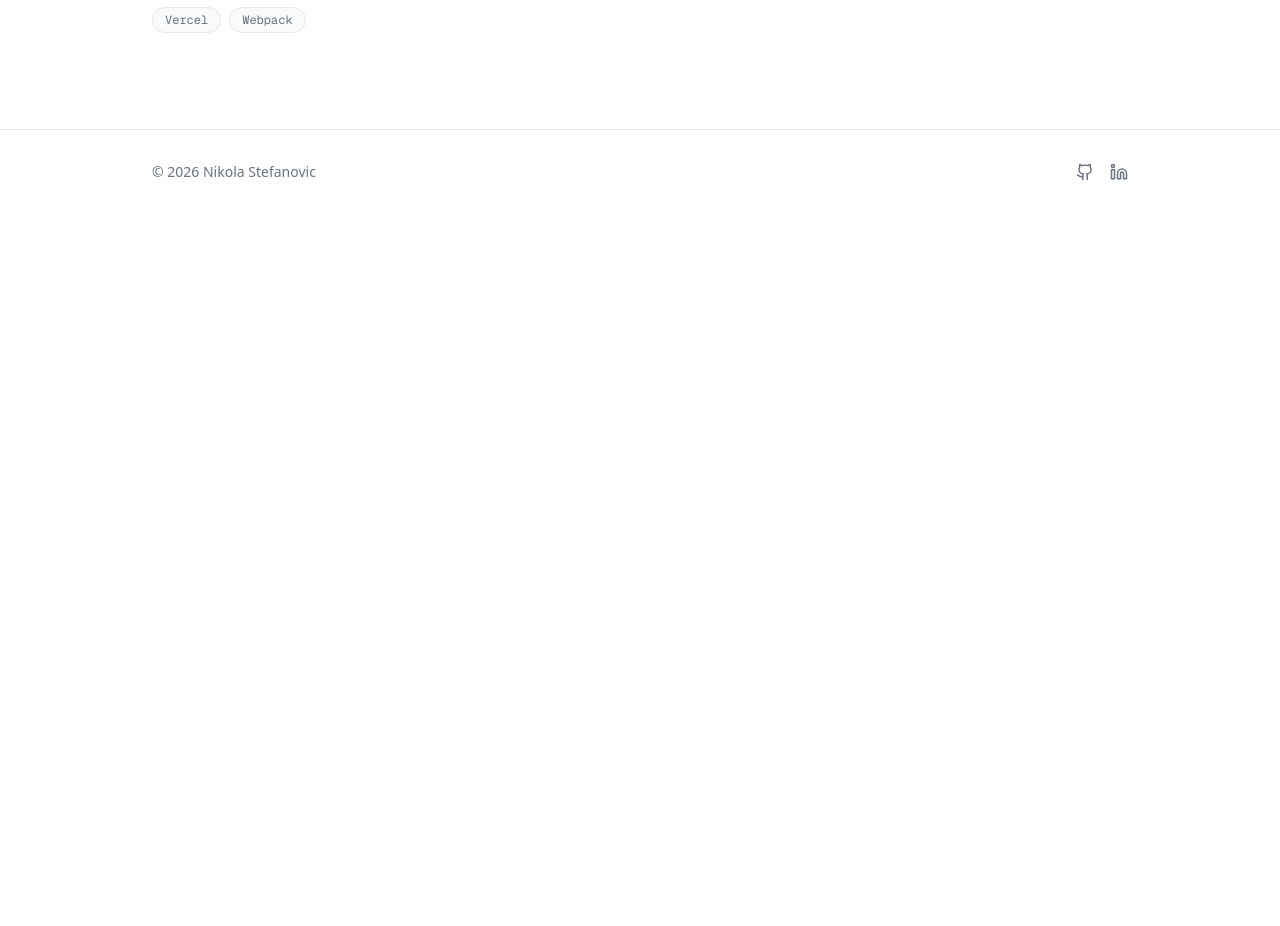
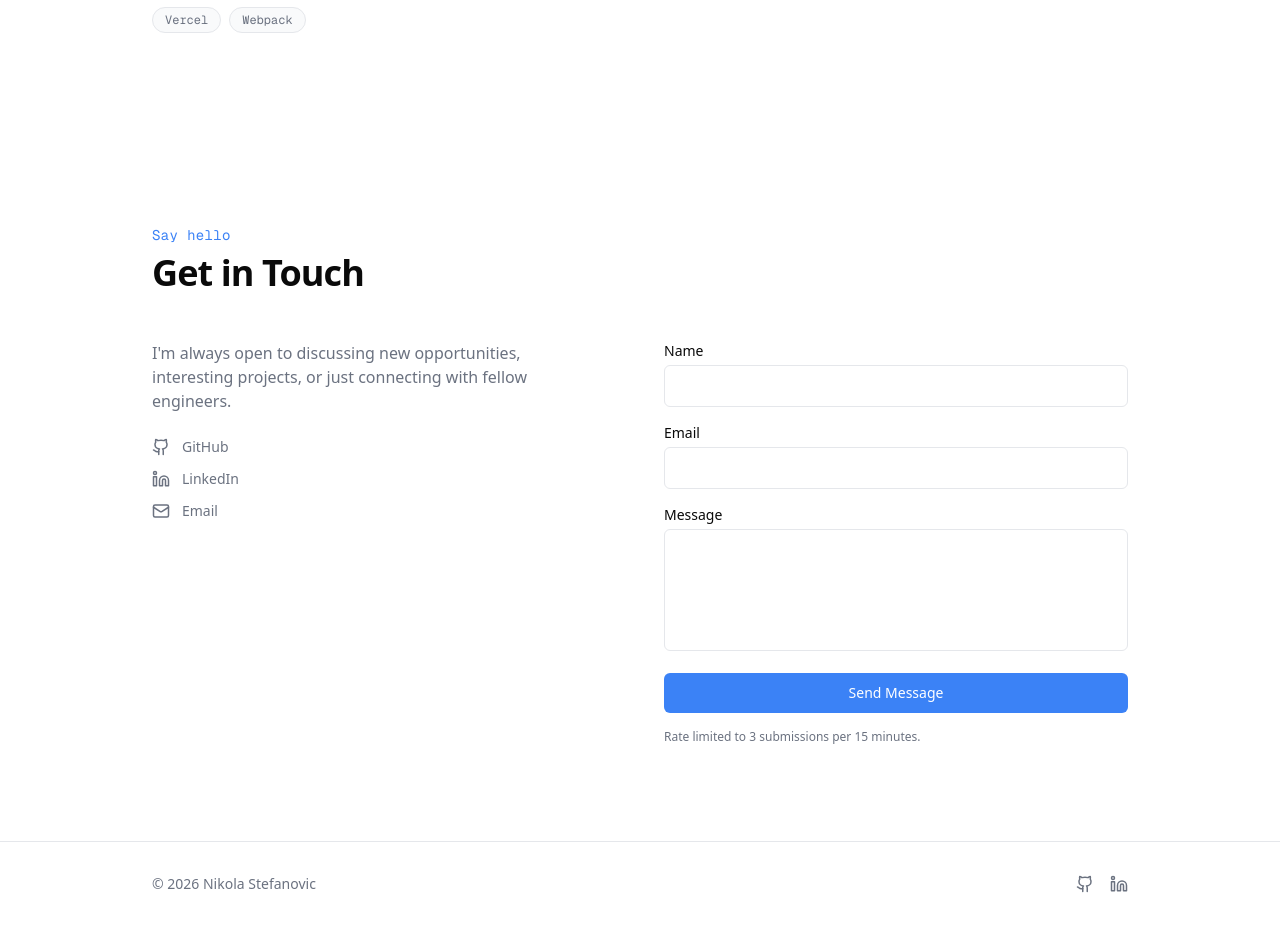
Before and after one commit to IronnKnight/portfolio, a Next.js app: page / in a window 1280 px wide. Shown: the part 4380-5306 px from the top of the page. Before the commit the page ends 4594 px from the top, so only its background shows below. Built offline with nearby package versions, Linux system fonts and the light colour scheme.

Commit message:
04: Contact section with form UI (#12)

```diff
--- a/src/app/page.tsx
+++ b/src/app/page.tsx
@@ -4,6 +4,7 @@ import { Hero } from "@/components/sections/Hero";
 import { Experience } from "@/components/sections/Experience";
 import { Approach } from "@/components/sections/Approach";
 import { TechStack } from "@/components/sections/TechStack";
+import { Contact } from "@/components/sections/Contact";
 
 export default function Home() {
   return (
@@ -13,6 +14,7 @@ export default function Home() {
       <Experience />
       <Approach />
       <TechStack />
+      <Contact />
       <Footer />
     </>
   );
--- /dev/null
+++ b/src/components/sections/Contact.tsx
@@ -0,0 +1,162 @@
+"use client";
+
+import { useForm } from "react-hook-form";
+import { zodResolver } from "@hookform/resolvers/zod";
+import { z } from "zod";
+import { Container } from "@/components/ui/Container";
+import { SectionHeading } from "@/components/ui/SectionHeading";
+import { Button } from "@/components/ui/Button";
+import { personalInfo } from "@/lib/data";
+import { Github, Linkedin, Mail } from "lucide-react";
+import { useState } from "react";
+import type { ContactFormData } from "@/types";
+
+const contactSchema = z.object({
+  name: z.string().min(2, "Name must be at least 2 characters"),
+  email: z.string().email("Please enter a valid email address"),
+  message: z
+    .string()
+    .min(10, "Message must be at least 10 characters")
+    .max(1000, "Message must be under 1000 characters"),
+});
+
+const socialIcons: Record<string, React.ReactNode> = {
+  GitHub: <Github size={18} />,
+  LinkedIn: <Linkedin size={18} />,
+  Email: <Mail size={18} />,
+};
+
+export function Contact() {
+  const [status, setStatus] = useState<{
+    type: "success" | "error";
+    message: string;
+  } | null>(null);
+
+  const {
+    register,
+    handleSubmit,
+    reset,
+    formState: { errors, isSubmitting },
+  } = useForm<ContactFormData>({
+    resolver: zodResolver(contactSchema),
+  });
+
+  async function onSubmit(data: ContactFormData) {
+    try {
+      const response = await fetch("/api/contact", {
+        method: "POST",
+        headers: { "Content-Type": "application/json" },
+        body: JSON.stringify(data),
+      });
+
+      const result = await response.json();
+
+      if (!response.ok) {
+        setStatus({ type: "error", message: result.message || "Something went wrong." });
+        return;
+      }
+
+      setStatus({ type: "success", message: "Message sent! I'll get back to you soon." });
+      reset();
+    } catch {
+      setStatus({ type: "error", message: "Failed to send message. Please try again." });
+    }
+  }
+
+  return (
+    <section id="contact" className="py-24">
+      <Container>
+        <SectionHeading label="Say hello" title="Get in Touch" />
+
+        <div className="grid gap-12 lg:grid-cols-2">
+          <div>
+            <p className="mb-6 max-w-md text-muted">
+              I&apos;m always open to discussing new opportunities, interesting
+              projects, or just connecting with fellow engineers.
+            </p>
+
+            <div className="flex flex-col gap-3">
+              {personalInfo.socials.map((social) => (
+                <a
+                  key={social.label}
+                  href={social.url}
+                  target={social.label !== "Email" ? "_blank" : undefined}
+                  rel={social.label !== "Email" ? "noopener noreferrer" : undefined}
+                  className="flex items-center gap-3 text-sm text-muted transition-colors hover:text-foreground"
+                >
+                  {socialIcons[social.label]}
+                  {social.label}
+                </a>
+              ))}
+            </div>
+          </div>
+
+          <form onSubmit={handleSubmit(onSubmit)} className="flex flex-col gap-4">
+            <div>
+              <label htmlFor="name" className="mb-1 block text-sm font-medium">
+                Name
+              </label>
+              <input
+                id="name"
+                type="text"
+                {...register("name")}
+                className="w-full rounded-md border border-border bg-background px-4 py-2.5 text-sm text-foreground outline-none transition-colors focus:border-accent"
+              />
+              {errors.name && (
+                <p className="mt-1 text-xs text-red-500">{errors.name.message}</p>
+              )}
+            </div>
+
+            <div>
+              <label htmlFor="email" className="mb-1 block text-sm font-medium">
+                Email
+              </label>
+              <input
+                id="email"
+                type="email"
+                {...register("email")}
+                className="w-full rounded-md border border-border bg-background px-4 py-2.5 text-sm text-foreground outline-none transition-colors focus:border-accent"
+              />
+              {errors.email && (
+                <p className="mt-1 text-xs text-red-500">{errors.email.message}</p>
+              )}
+            </div>
+
+            <div>
+              <label htmlFor="message" className="mb-1 block text-sm font-medium">
+                Message
+              </label>
+              <textarea
+                id="message"
+                rows={5}
+                {...register("message")}
+                className="w-full resize-none rounded-md border border-border bg-background px-4 py-2.5 text-sm text-foreground outline-none transition-colors focus:border-accent"
+              />
+              {errors.message && (
+                <p className="mt-1 text-xs text-red-500">{errors.message.message}</p>
+              )}
+            </div>
+
+            <Button type="submit" variant="primary" disabled={isSubmitting}>
+              {isSubmitting ? "Sending..." : "Send Message"}
+            </Button>
+
+            {status && (
+              <p
+                className={`text-sm ${
+                  status.type === "success" ? "text-green-500" : "text-red-500"
+                }`}
+              >
+                {status.message}
+              </p>
+            )}
+
+            <p className="text-xs text-muted">
+              Rate limited to 3 submissions per 15 minutes.
+            </p>
+          </form>
+        </div>
+      </Container>
+    </section>
+  );
+}
```
